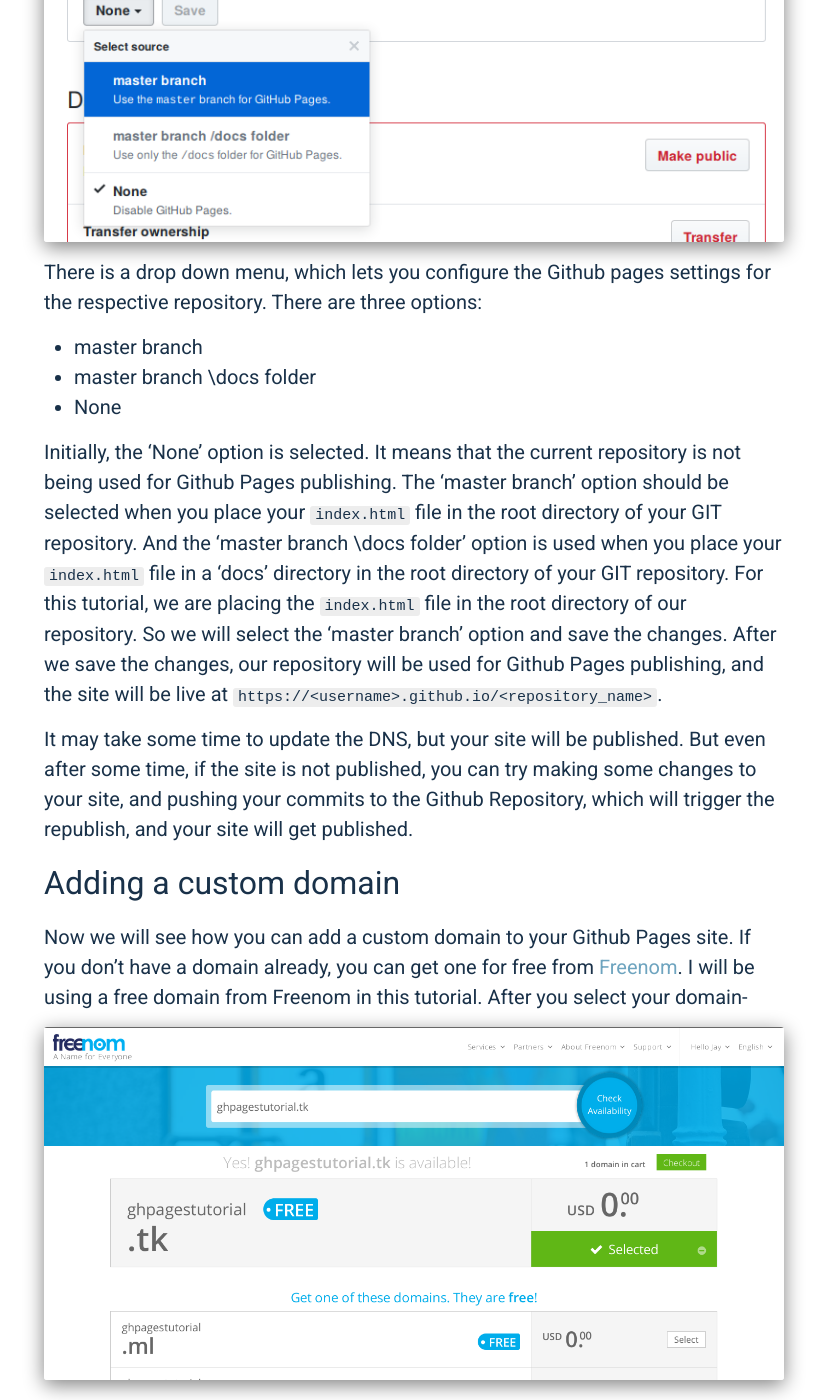
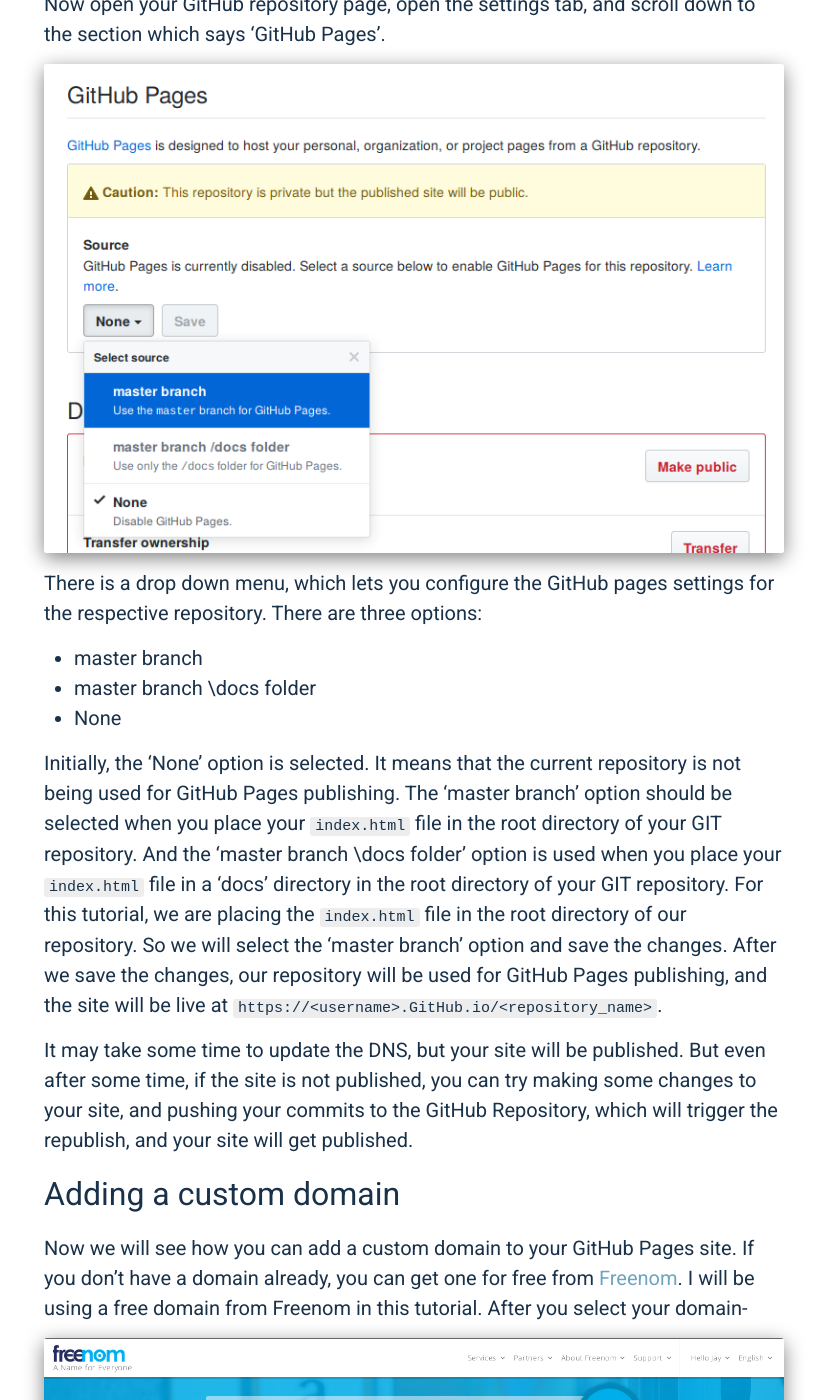
Before and after one commit to rossoskull/blog, a Jekyll site: the page built from _posts/2019-02-03-gh-pages-tutorial.md, in a window 1280 px wide and 1400 px high, scrolled down 2260 px. Shown: the whole window, without its empty margins (226-1053 px from the left). Built offline with Jekyll 4.4.1, drawn with Linux system fonts in a browser that asks for light colours; comment, search, counter and statistics services are not loaded; some of the changed text lies outside the part shown.

Commit message:
gh-pages post update

````diff
--- a/_posts/2019-02-03-gh-pages-tutorial.md
+++ b/_posts/2019-02-03-gh-pages-tutorial.md
@@ -1,13 +1,16 @@
 ---
 layout: post
-title:  "How to setup a Github Pages static site with custom domain?"
+title:  "How to setup a GitHub Pages static site with custom domain?"
 date:   2019-02-03 17:10:00 +0530
 categories: learn coding
 author: "Jay Mistry"
 comments: true
 ---
-## Publishing a site on Github Pages
-You may want to host your static website for free, and Github Pages is a great platform to do so. In this tutorial, I am going to show you how you can setup your own Github Pages site with your custom domain name!
+
+<img src="/blog/assets/images/gh-tut/cover.png" />
+
+## Publishing a site on GitHub Pages
+You may want to host your static website for free, and GitHub Pages is a great platform to do so. In this tutorial, I am going to show you how you can setup your own GitHub Pages site with your custom domain name!
 
 ##### Prerequisites
 &rarr; You need to have git installed on your computer. Click [here](https://git-scm.com/downloads){:target="blank"} to download and setup git on your computer.
@@ -18,9 +21,9 @@
 
 <img class='post-image' src="/blog/assets/images/gh-tut/dirstruct.png" />
 
-You can find the code for this static site [here](https://github.com/rossoskull/ghpages-tutorial){:target="blank"}. We will take a look at the `CNAME` file later on when we will configure the custom domain for this github pages site.
+You can find the code for this static site [here](https://GitHub.com/rossoskull/ghpages-tutorial){:target="blank"}. We will take a look at the `CNAME` file later on when we will configure the custom domain for this GitHub pages site.
 
-Now, let's create a new repository on [Github](https://github.com){:target="blank"}. I have created one for the same [here](https://github.com/rossoskull/ghpages-tutorial){:target="blank"}. Open up a terminal window in your directory, and initialize a git repository by using the following command.
+Now, let's create a new repository on [GitHub](https://GitHub.com){:target="blank"}. I have created one for the same [here](https://GitHub.com/rossoskull/ghpages-tutorial){:target="blank"}. Open up a terminal window in your directory, and initialize a git repository by using the following command.
 ```sh
 $ git init
 ```
@@ -40,26 +43,26 @@
 $ git commit -m "<Your commit message>"
 ```
 
-Push your commits to the master branch of your Github repository by executing the following commands-
+Push your commits to the master branch of your GitHub repository by executing the following commands-
 ```sh
 $ git push origin master
 ```
 
-Now open your Github repository page, open the settings tab, and scroll down to the section which says 'Github Pages'.
+Now open your GitHub repository page, open the settings tab, and scroll down to the section which says 'GitHub Pages'.
 
 <img class='post-image' src="/blog/assets/images/gh-tut/ghpagesopt.png" />
 
-There is a drop down menu, which lets you configure the Github pages settings for the respective repository. There are three options:
+There is a drop down menu, which lets you configure the GitHub pages settings for the respective repository. There are three options:
 - master branch
 - master branch \docs folder
 - None
 
-Initially, the 'None' option is selected. It means that the current repository is not being used for Github Pages publishing. The 'master branch' option should be selected when you place your `index.html` file in the root directory of your GIT repository. And the 'master branch \docs folder' option is used when you place your `index.html` file in a 'docs' directory in the root directory of your GIT repository. For this tutorial, we are placing the `index.html` file in the root directory of our repository. So we will select the 'master branch' option and save the changes. After we save the changes, our repository will be used for Github Pages publishing, and the site will be live at `https://<username>.github.io/<repository_name>`.
+Initially, the 'None' option is selected. It means that the current repository is not being used for GitHub Pages publishing. The 'master branch' option should be selected when you place your `index.html` file in the root directory of your GIT repository. And the 'master branch \docs folder' option is used when you place your `index.html` file in a 'docs' directory in the root directory of your GIT repository. For this tutorial, we are placing the `index.html` file in the root directory of our repository. So we will select the 'master branch' option and save the changes. After we save the changes, our repository will be used for GitHub Pages publishing, and the site will be live at `https://<username>.GitHub.io/<repository_name>`.
 
-It may take some time to update the DNS, but your site will be published. But even after some time, if the site is not published, you can try making some changes to your site, and pushing your commits to the Github Repository, which will trigger the republish, and your site will get published.
+It may take some time to update the DNS, but your site will be published. But even after some time, if the site is not published, you can try making some changes to your site, and pushing your commits to the GitHub Repository, which will trigger the republish, and your site will get published.
 
 ## Adding a custom domain
-Now we will see how you can add a custom domain to your Github Pages site. If you don't have a domain already, you can get one for free from [Freenom](https://freenom.com){:target="blank"}. I will be using a free domain from Freenom in this tutorial. After you select your domain-
+Now we will see how you can add a custom domain to your GitHub Pages site. If you don't have a domain already, you can get one for free from [Freenom](https://freenom.com){:target="blank"}. I will be using a free domain from Freenom in this tutorial. After you select your domain-
 
 <img class='post-image' src="/blog/assets/images/gh-tut/freenom.png" />
 
@@ -67,9 +70,9 @@
 
 <img class='post-image' src="/blog/assets/images/gh-tut/freenomdns.png" />
 
-Click on the 'Use DNS' option and it will open up a form where you can edit the A records. You have to enter the IP addresses of Github Pages' DNS servers. You can find the DNS IP's of Github Pages [here](https://help.github.com/articles/setting-up-an-apex-domain/#configuring-a-records-with-your-dns-provider){:target="blank"}. Select any two IP addresses and paste them in the form of the checkout page. Click continue after it's done.
+Click on the 'Use DNS' option and it will open up a form where you can edit the A records. You have to enter the IP addresses of GitHub Pages' DNS servers. You can find the DNS IP's of GitHub Pages [here](https://help.GitHub.com/articles/setting-up-an-apex-domain/#configuring-a-records-with-your-dns-provider){:target="blank"}. Select any two IP addresses and paste them in the form of the checkout page. Click continue after it's done.
 
-This is where the `CNAME` file comes into action. To add a custom domain to your Github Pages site, create a file named `CNAME` in the root directory of your Github repository and insert the domain name in the file. In my case, I had to use `ghpagestutorial.tk`. If you would like to use any subdomain, you can add it in the `CNAME` file in a new line. Now stage this changes and commit them, and push the changes to the master branch of your Github repository by executing the following commands-
+This is where the `CNAME` file comes into action. To add a custom domain to your GitHub Pages site, create a file named `CNAME` in the root directory of your GitHub repository and insert the domain name in the file. In my case, I had to use `ghpagestutorial.tk`. If you would like to use any subdomain, you can add it in the `CNAME` file in a new line. Now stage this changes and commit them, and push the changes to the master branch of your GitHub repository by executing the following commands-
 
 ```sh
 $ git add .
````
Also changed, not shown: assets/images/gh-tut/cover.png (added), 3 other files.
